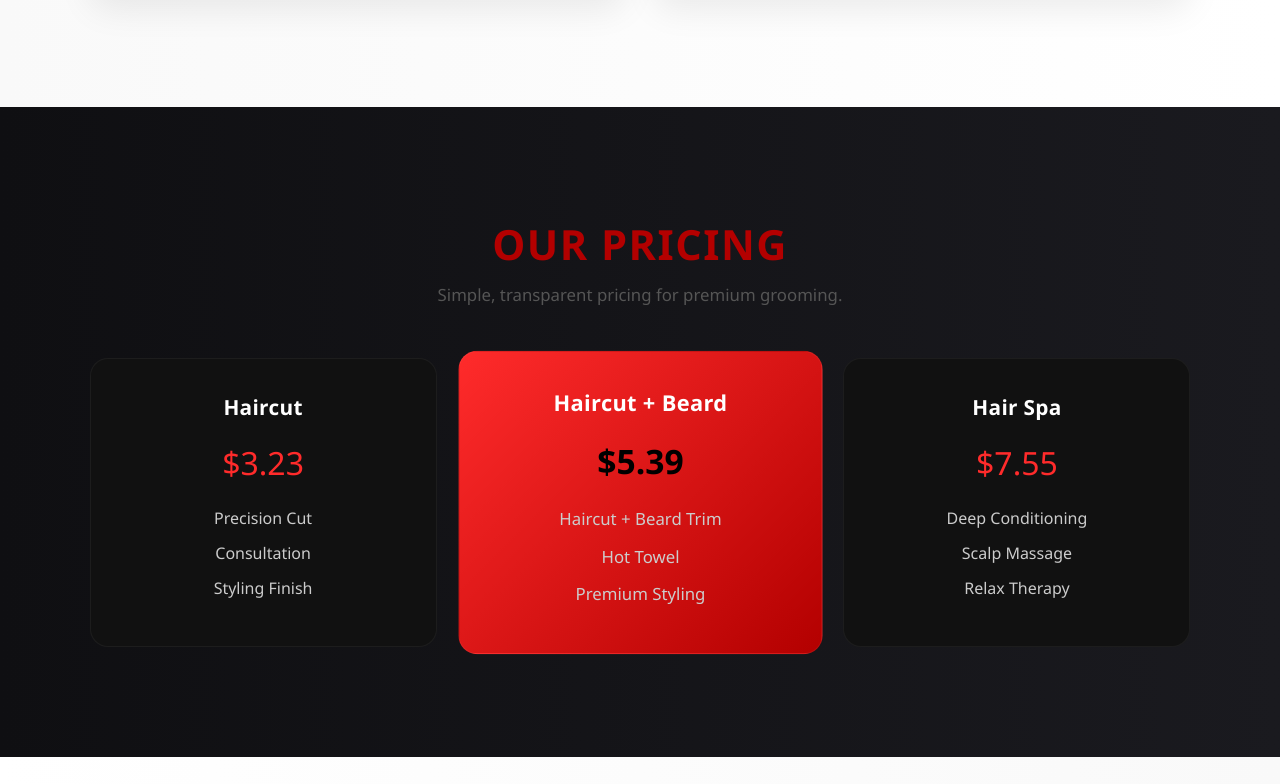
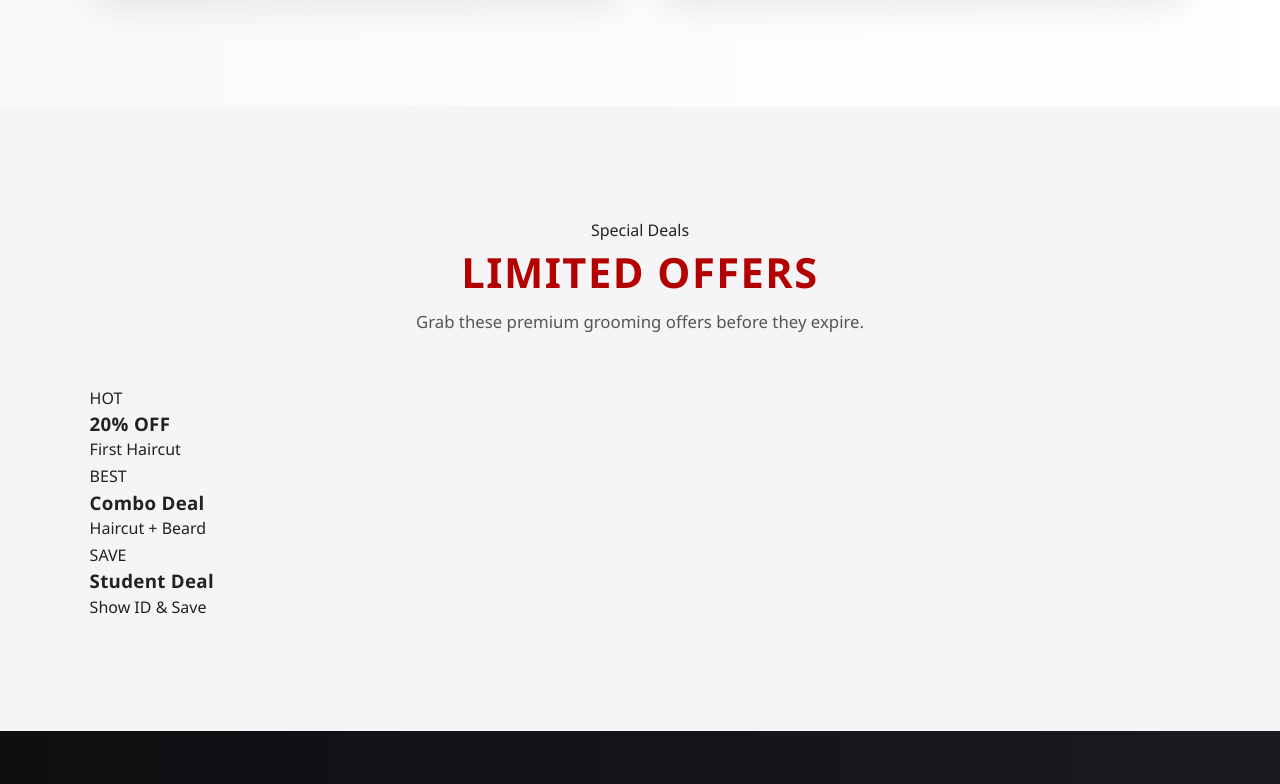
Before and after one commit to LeeSimoyi/leehaircut-barbershop, a plain HTML site: page index.html in a window 1280 px wide. Shown: the part 3356-4140 px from the top of the page. Drawn offline with Linux system fonts and the light colour scheme.

Commit message:
Update index.html

```diff
--- a/index.html
+++ b/index.html
@@ -47,31 +47,26 @@
 
              <div class="hero-inner">
 
-    <!-- Premium Badge -->
                 <div class="hero-badge">
                   <i class="fa-solid fa-star"></i>
                       Trusted By 5000+ Clients In Mutare
                 </div>
 
-    <!-- Main Heading -->
                 <h1>
                   Precision Cuts. <br>
                    <span>Timeless Style.</span>
                 </h1>
 
-    <!-- Subtitle -->
                 <p>
                   Experience elite grooming with professional barbers who understand
                   your image, confidence, and personal style.
                 </p>
 
-    <!-- CTA Buttons -->
                <div class="hero-buttons">
                   <a href="#contact" class="btn btn-primary">Book Appointment</a>
                   <a href="#services" class="btn btn-outline">View Services</a>
                </div>
 
-    <!-- Floating Stats -->
                <div class="hero-stats">
 
                <div class="hero-stat">
@@ -352,6 +347,41 @@
   </div>
 </div>
 
+
+<!-- ======================= LIMITED OFFERS SECTION ========================== -->
+<section class="offers">
+  <div class="offers-overlay"></div>
+
+  <div class="offers-container">
+    <div class="section-header center">
+      <span class="sub-title">Special Deals</span>
+      <h2>Limited Offers</h2>
+      <p>Grab these premium grooming offers before they expire.</p>
+    </div>
+
+    <div class="offer-grid">
+
+      <div class="offer-card">
+        <span class="offer-badge">HOT</span>
+        <h3>20% OFF</h3>
+        <p>First Haircut</p>
+      </div>
+
+      <div class="offer-card">
+        <span class="offer-badge">BEST</span>
+        <h3>Combo Deal</h3>
+        <p>Haircut + Beard</p>
+      </div>
+
+      <div class="offer-card">
+        <span class="offer-badge">SAVE</span>
+        <h3>Student Deal</h3>
+        <p>Show ID & Save</p>
+      </div>
+
+    </div>
+  </div>
+</section>
 
 <!-- ======================= PRICING SECTION ============================== -->
 <section class="pricing" id="pricing">
@@ -729,6 +759,12 @@
   </div>
 </footer>
 
+<!-- =============================== Floating WhatsApp Button ==================================== -->
+<a href="https://wa.me/263780886795?text=Hello%20I%20need%20help" class="float-whatsapp" target="_blank" rel="noopener noreferrer"aria-label="Open WhatsApp Chat">
+   <i class="fab fa-whatsapp"></i>
+   <span class="whatsapp-tooltip">Chat on WhatsApp</span>
+</a>
+
     <script src="script.js"></script>
   </body>
 </html>
```
Lines whose indentation alone changed are shown as unchanged.
